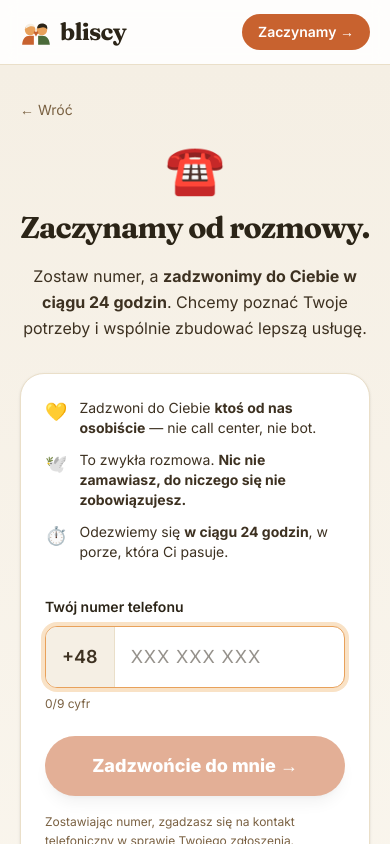
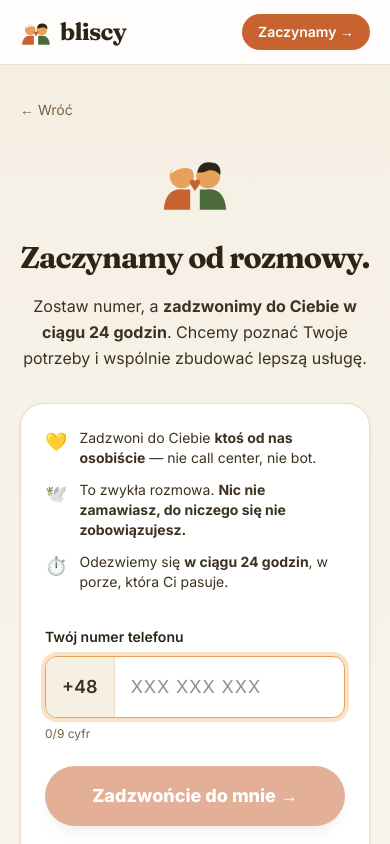
Before and after one commit to laskoAI/bliscy-app, a Next.js app: page /znajdz/kontakt in a window 390 px wide. Shown: the top 844 px of the page. Built offline with nearby package versions, Linux system fonts and the light colour scheme; no server answers.

Commit message:
Replace phone emoji with bliscy logo on /znajdz/kontakt hero

```diff
--- a/src/app/znajdz/kontakt/page.tsx
+++ b/src/app/znajdz/kontakt/page.tsx
@@ -81,7 +81,17 @@ export default function KontaktPage() {
         </Link>
 
         <div className="mt-6 md:mt-10 text-center">
-          <div className="text-5xl">☎️</div>
+          <div className="inline-flex" aria-hidden>
+            <svg viewBox="0 0 120 120" width="72" height="72">
+              <path d="M8 108 C 10 82, 22 72, 40 74 L 52 74 L 52 108 Z" fill="#c8622f"/>
+              <circle cx="38" cy="52" r="20" fill="#e8a15b"/>
+              <path d="M20 48 C 22 32, 34 28, 46 30 C 50 31, 55 34, 56 42 C 50 38, 42 37, 34 40 C 28 42, 24 45, 20 48 Z" fill="#f5efe4"/>
+              <path d="M112 108 C 110 82, 98 72, 80 74 L 68 74 L 68 108 Z" fill="#4b6b3a"/>
+              <circle cx="82" cy="52" r="20" fill="#e8a15b"/>
+              <path d="M64 46 C 66 30, 78 26, 92 30 C 100 32, 104 40, 102 50 C 96 42, 86 40, 78 44 C 72 46, 68 46, 64 46 Z" fill="#2b2417"/>
+              <path d="M60 60 C 55 55, 50 58, 52 64 C 54 70, 60 74, 60 78 C 60 74, 66 70, 68 64 C 70 58, 65 55, 60 60 Z" fill="#c8622f"/>
+            </svg>
+          </div>
           <h1 className="wordmark mt-4 text-3xl sm:text-4xl md:text-5xl text-brand-800 leading-tight">
             Zaczynamy od rozmowy.
           </h1>
```
Also changed, not shown: 1 other file (tests, documents, lock files or other folders).
